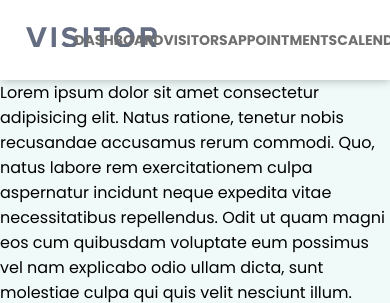
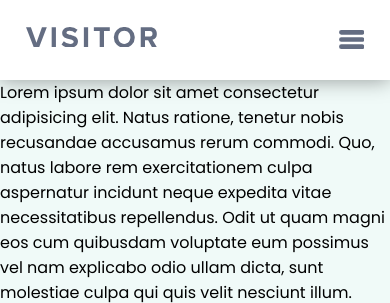
Before and after one commit to sathiiii/Visitor-Management-System, a PHP site: page / in a window 390 px wide. Shown: the top 303 px of the page. Run offline with PHP 8.4, Linux system fonts and the light colour scheme.

Commit message:
Update style.css

```diff
--- a/css/style.css
+++ b/css/style.css
@@ -16,7 +16,7 @@ header {
     align-items: center;
     -webkit-backdrop-filter: blur(20px) saturate(150%);
     backdrop-filter: blur(20px) saturate(150%);
-    box-shadow: 0px 0px 10px rgba(0,0,0,0.3);
+    box-shadow: 0px 0px 20px rgba(0,0,0,0.4);
 }
 
 header::after {
@@ -35,7 +35,8 @@ header::after {
 
 .logo-container {
     margin-left: 10px;
-    flex: 1;
+    margin-right: 10px;
+    float: left;
 }
 
 .logo-container svg {
@@ -48,8 +49,10 @@ header::after {
 
 nav {
     flex: 2;
+    margin-left: 4rem;
+    margin-right: 4rem;
+    width: 0.5rem;
     font-weight: 700;
-    transform: translateX(-20%);
     height: 100%;
     padding-top: 30px;
 }
@@ -66,7 +69,7 @@ nav {
 .nav-links .nav-link:hover {
     opacity: 1;
     font-size: 1rem;
-    padding-bottom: 20px;
+    padding-bottom: 22px;
 }
 
 .nav-link {
@@ -102,7 +105,7 @@ nav {
 }
 
 #add-visitor {
-    margin-right: 2rem;
+    margin-right: 1rem;
 }
 
 .notifications:hover svg, .messages:hover svg {
@@ -115,13 +118,17 @@ nav {
     filter: brightness(110%);
 }
 
-.notifications > img, .messages > img {
-    height: 1.5em;
-}
-
 .profile > img {
     width: 42x;
     height: 42px;
+}
+
+.burger {
+    display: none;
+}
+
+.messages, .notifications {
+    padding-right: 0.1rem;
 }
 
 .nav-cover {
@@ -135,3 +142,88 @@ body {
     background-color: #F0FAF8;
     font-family: 'Poppins', sans-serif;
 }
+
+@media screen and (max-width:1095px) {
+    header {
+        align-items: center;
+        display: grid;
+        height: 160px;
+    }
+
+    .nav-cover {
+        height: 160px;
+    }
+
+    .logo-container {
+        grid-row: 1;
+        display: inline;
+    }
+
+    nav {
+        grid-column: 1/2 span;
+        width: 100%;
+        padding: 0;
+        margin: 0;
+        width: 100%;
+    }
+
+    .nav-links > li {
+        width: 20%;
+    }
+
+    .nav-link {
+        display: inline-block;
+        width: 100%;
+    }
+
+    .nav-links {
+        text-align: center;
+        width: 100%;
+        left: 0;
+        right: 0;
+        bottom: 0;
+        margin-left: auto;
+        margin-right: auto;
+        position: absolute;
+    }
+
+    .nav-links .nav-link:hover {
+        padding-bottom: 23px;
+    }
+
+    .nav-right {
+        grid-row: 1;
+        display: flex;
+    }
+
+    .burger {
+        display: none;
+    }
+}
+
+@media screen and (max-width: 650px) {
+    header {
+        height: 80px;
+        display: inline-flex;
+    }
+
+    .nav-cover {
+        height: 80px;
+    }
+
+    nav {
+        display: none;
+    }
+
+    .nav-right {
+        display: none;
+    }
+
+    .burger {
+        display: flex;
+        margin-left: auto;
+        margin-right: 10px;
+        order: 2;
+        cursor: pointer;
+    }
+}
```
